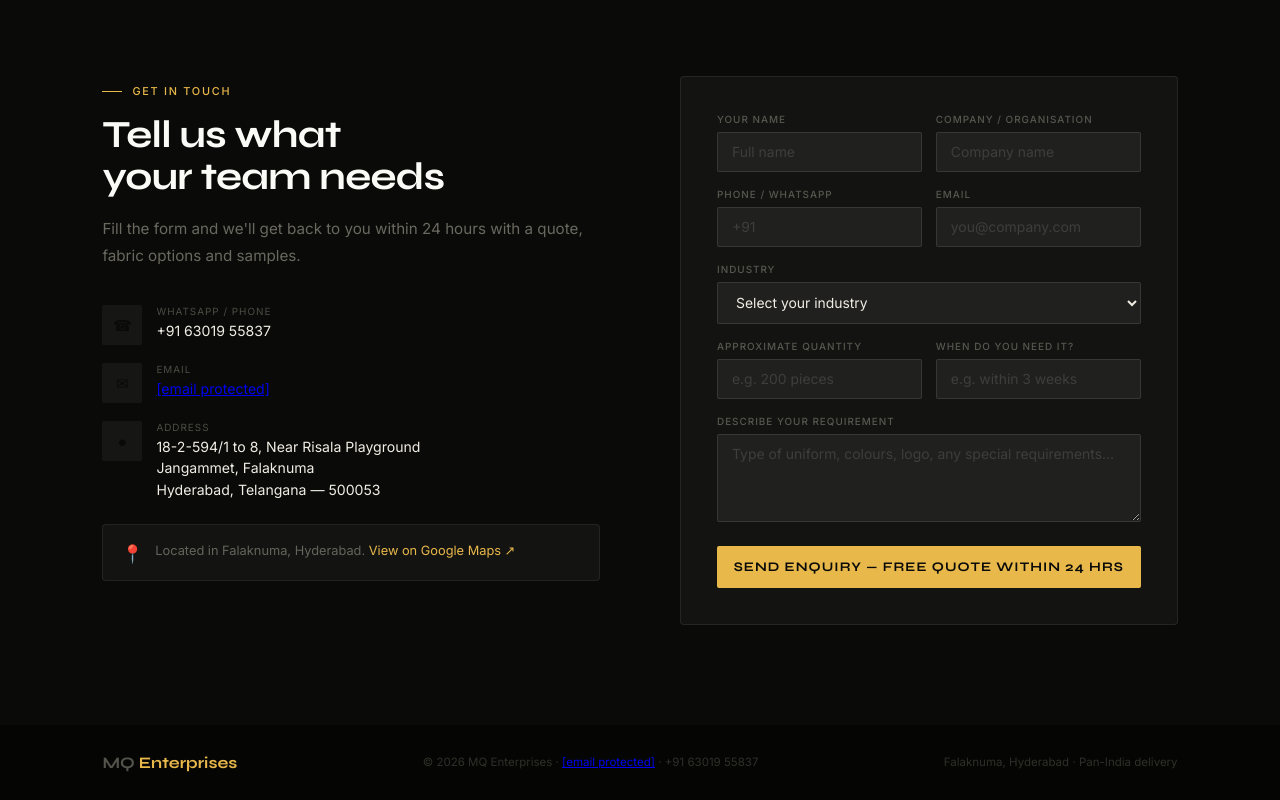
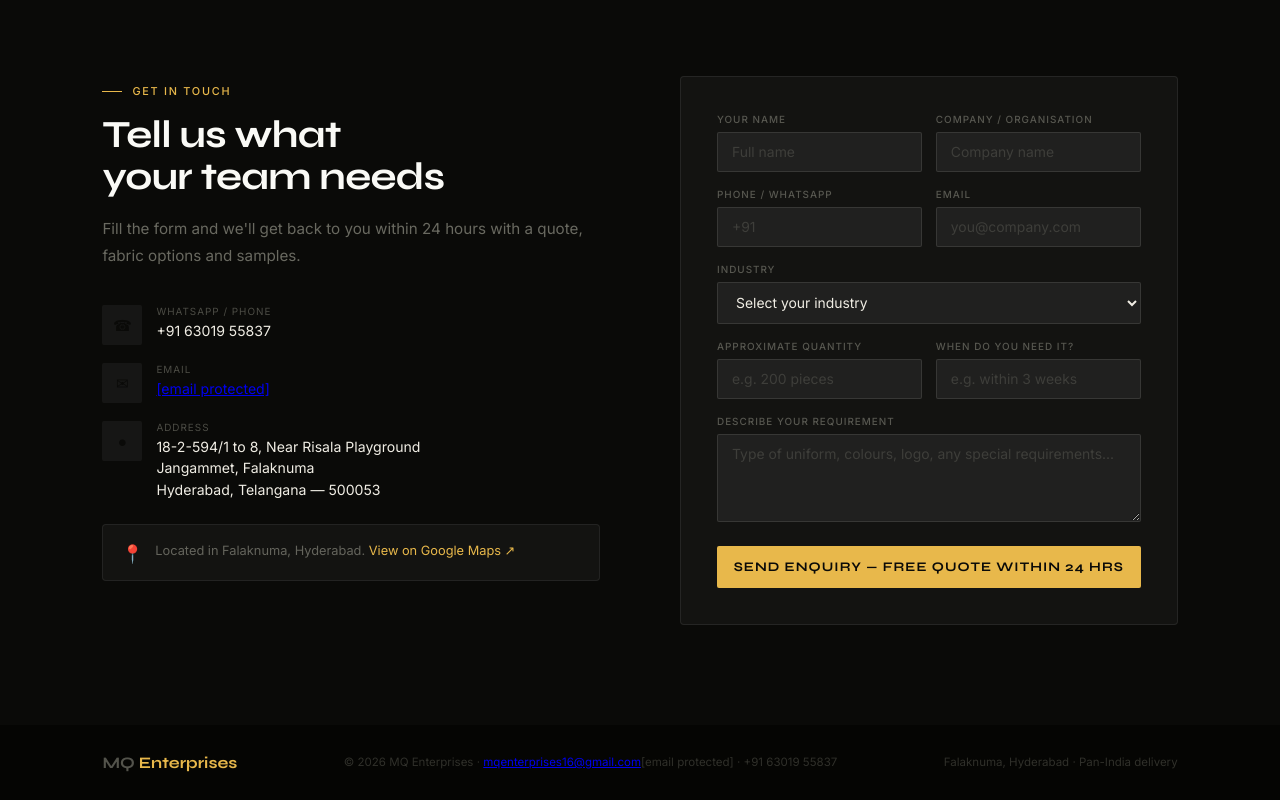
Before and after one commit to bas3h/mqenterprise, a plain HTML site: page index.html in a window 1280 px wide. Shown: the part 5230-6030 px from the top of the page. Drawn offline with Linux system fonts and the light colour scheme.

Commit message:
index.html

```diff
--- a/index.html
+++ b/index.html
@@ -672,7 +672,7 @@ footer{background:#050503;padding:28px 8%;display:flex;justify-content:space-bet
 <!-- FOOTER -->
 <footer>
   <div class="foot-brand">MQ <span>Enterprises</span></div>
-  <div class="foot-copy">© 2026 MQ Enterprises · <a href="/cdn-cgi/l/email-protection" class="__cf_email__" data-cfemail="a2cfd3c7ccd6c7d0d2d0cbd1c7d19394e2c5cfc3cbce8cc1cdcf">[email&#160;protected]</a> · +91 63019 55837</div>
+  <div class="foot-copy">© 2026 MQ Enterprises · <a href="mailto:mqenterprises16@gmail.com">mqenterprises16@gmail.com</a>[email&#160;protected]</a> · +91 63019 55837</div>
   <div class="foot-right">Falaknuma, Hyderabad · Pan-India delivery</div>
 </footer>
 
```
